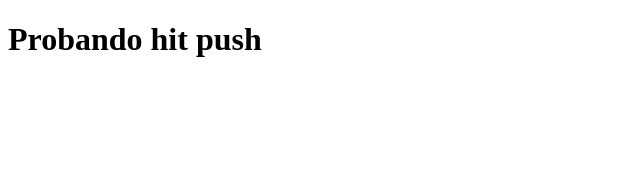
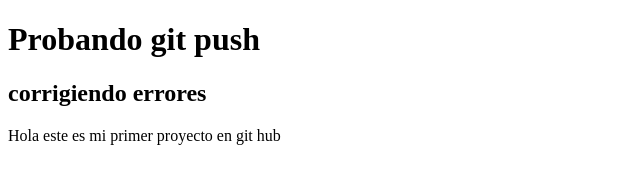
Before and after one commit to newcoding9/pagina-web, a plain HTML site: page Index.html in a window 1280 px wide. Shown: the whole page, without its empty margins (0-640 px from the left). Drawn offline with Linux system fonts and the light colour scheme.

Commit message:
Nuevos cambios

```diff
--- a/Index.html
+++ b/Index.html
@@ -11,8 +11,9 @@
     </head>
     <body>
 
-        <h1>Probando hit push</h1>
-
+        <h1>Probando git push</h1>
+        <h2>corrigiendo errores</h2>
+        <p>Hola este es mi primer proyecto en git hub</p>
 
 
 
```
